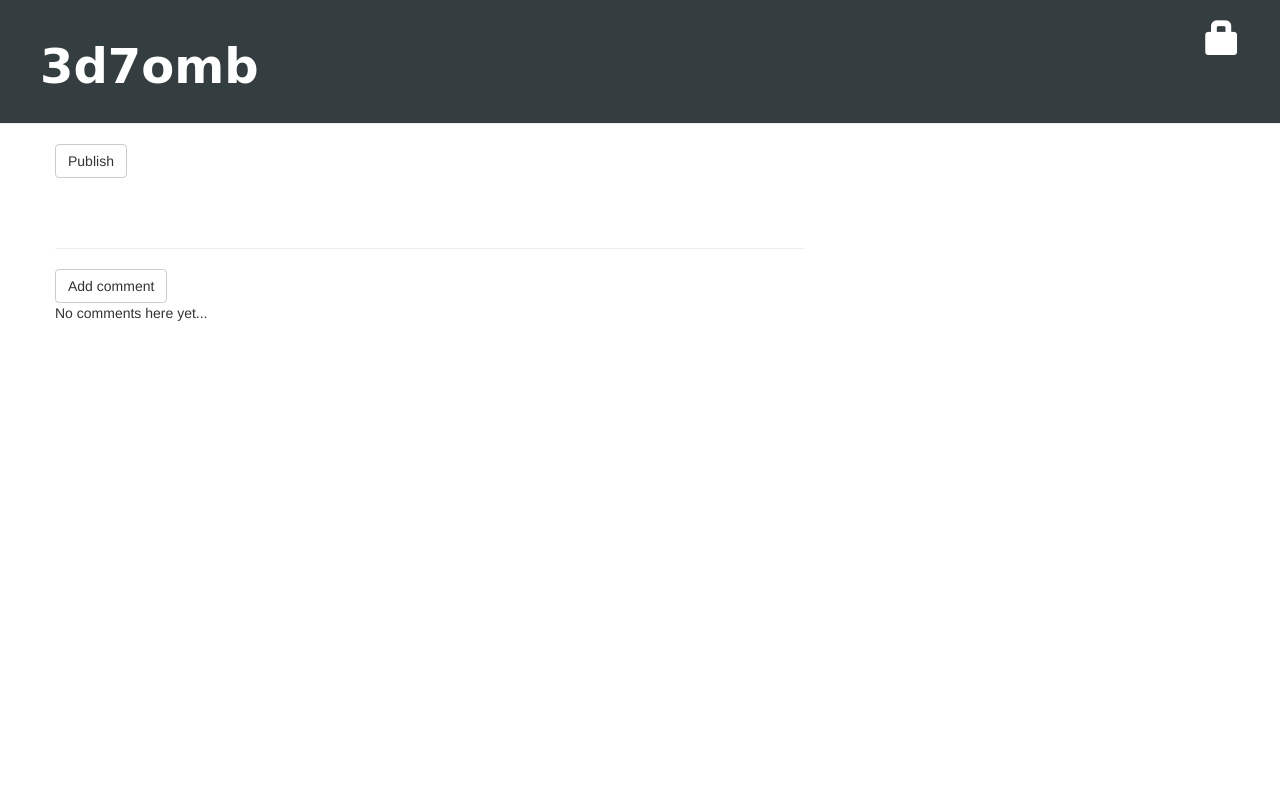
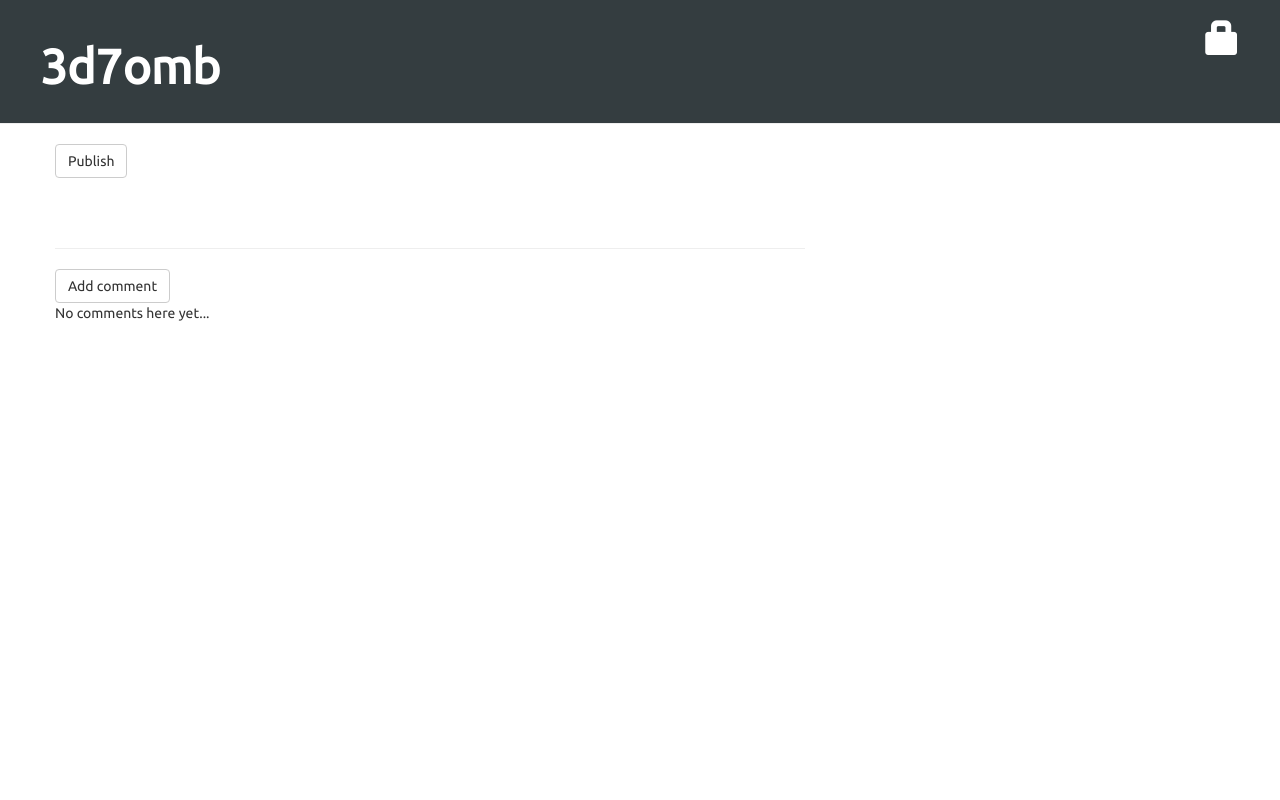
Before and after one commit to 3d7omb/django_site, a Django app: template blog/templates/blog/post_detail.html in a window 1280 px wide. Run offline with Django 3.2, Linux system fonts and the light colour scheme; the template is opened without the code that fills it, so the values that code supplies are empty; some libraries are stand-ins or nearby versions.

Commit message:
changing fonts

```diff
--- a/blog/static/css/blog.css
+++ b/blog/static/css/blog.css
@@ -14,8 +14,8 @@
     margin-left: 40px;
 }
 
-h1, h2, h3, h4 {
-    font-family: 'Lobster', cursive;
+html * {
+    font-family: 'Ubuntu', sans-serif; !important;
 }
 
 .top-greeting {
@@ -52,3 +52,4 @@ h1, h2, h3, h4 {
 
 .comment {
     margin: 20px 0px 20px 20px;
+}
--- a/blog/templates/blog/base.html
+++ b/blog/templates/blog/base.html
@@ -4,6 +4,7 @@
         <link rel="stylesheet" href="//maxcdn.bootstrapcdn.com/bootstrap/3.2.0/css/bootstrap.min.css">
         <link rel="//maxcdn.bootstrapcdn.com/bootstrap/3.2.0/css/bootstrap-theme.min.css">
         <link rel="stylesheet" href="{% static 'css/blog.css' %}">
+        <link href="https://fonts.googleapis.com/css?family=Ubuntu" rel="stylesheet">
         <script type="text/javascript" src="{% static 'js/jquery.min.js' %}"></script>
         <script type="text/javascript" src="{% static 'plugin/tinymce/tinymce.min.js' %}"></script>
         <script type="text/javascript" src="{% static 'plugin/tinymce/init-tinymce.js' %}"></script>
```
